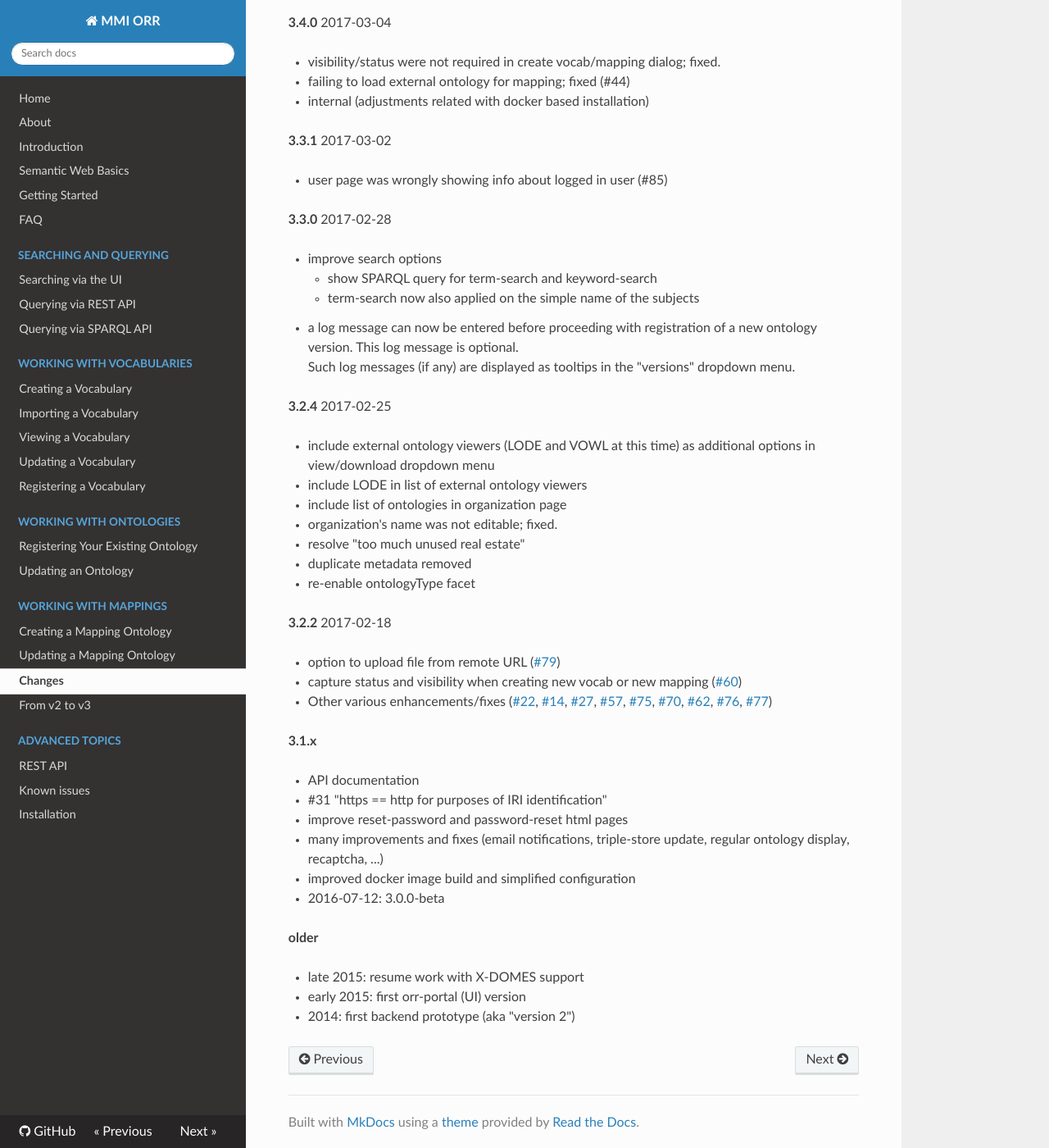
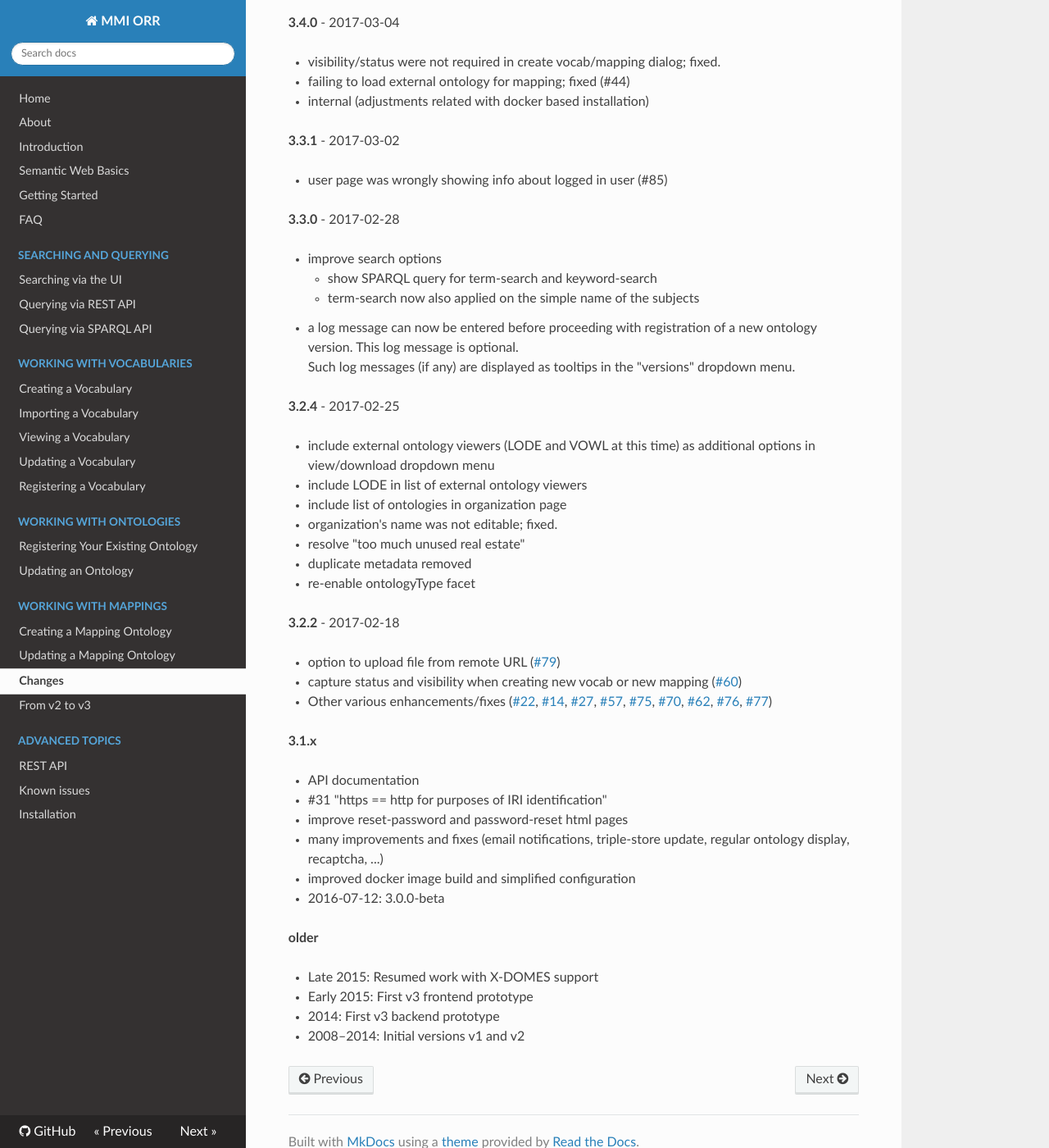
Before and after one commit to mmisw/mmiorr-docs, an MkDocs documentation site: the page built from docs/changes.md, in a window 1280 px wide and 1400 px high, scrolled down 1121 px. Shown: the whole window at 82% size. Built offline with MkDocs 1.6.1, drawn with Linux system fonts in a browser that asks for light colours; nearby versions of some CDN libraries; old or Windows-style settings are respelled for this version of MkDocs; some of the changed text lies outside the part shown.

Commit message:
a minor correction in older history notes

```diff
--- a/docs/changes.md
+++ b/docs/changes.md
@@ -4,58 +4,58 @@
 
 **Noteworthy**
 
-**3.6.3** 2017-06-06
+**3.6.3** - 2017-06-06
 
 - REST API: adjustments in `GET /term` operation
 - Front-end application should now load faster in the browser ([orr-portal#111](https://github.com/mmisw/orr-portal/issues/111)).
   (In general, [optimization had deliberately not been a main concern](http://wiki.c2.com/?PrematureOptimization).)
 
-**3.6.2** 2017-06-03
+**3.6.2** - 2017-06-03
 
 - REST API addition: Simplified semantic search queries against the triple store
  ([orr-ont#50](https://github.com/mmisw/orr-ont/issues/50))
 
-**3.6.0** 2017-05-31
+**3.6.0** - 2017-05-31
 
 - General support for IRIs (both backend and frontend), with many adjustments in relevant
   parameters, UI widgets and messages, and documentation.
   ([orr-ont#32](https://github.com/mmisw/orr-ont/issues/32),
   [orr-portal#48](https://github.com/mmisw/orr-portal/issues/48))
 
-**3.5.1** 2017-05-29
+**3.5.1** - 2017-05-29
 
 - "fully-hosted filter should consider https and http" - fixed ([#109](https://github.com/mmisw/orr-portal/issues/109))
 
-**3.5.0** 2017-05-29
+**3.5.0** - 2017-05-29
 
 - upgrade of underlying Jena library to 3.3.0
   ([orr-ont#45](https://github.com/mmisw/orr-ont/issues/45))
 - adjustments in user account creation
 - include additional details in email notifications regarding ontology registration
 
-**3.4.3** 2017-04-13
+**3.4.3** - 2017-04-13
 
 - New option in CSV import to indicate that all columns are properties (and values) along
   with mechanism to determine the unique identifiers for the terms
   ([#101](https://github.com/mmisw/orr-portal/issues/101)).
 
-**3.4.1** 2017-03-07
+**3.4.1** - 2017-03-07
 
 - various LOD adjustments/fixes (term page, keyword-search, term-search, regular ontology view)
 - create vocab/mapping dialog stays open when user navigates back in browser; fixed (#97)
 - include list of ontologies in user page (those owned by ~username -- not as submitter)
 
-**3.4.0** 2017-03-04
+**3.4.0** - 2017-03-04
 
 - visibility/status were not required in create vocab/mapping dialog; fixed.
 - failing to load external ontology for mapping; fixed (#44)
 - internal (adjustments related with docker based installation)
 
-**3.3.1** 2017-03-02
+**3.3.1** - 2017-03-02
 
 - user page was wrongly showing info about logged in user (#85)
 
-**3.3.0** 2017-02-28
+**3.3.0** - 2017-02-28
 
 - improve search options
     - show SPARQL query for term-search and keyword-search
@@ -64,7 +64,7 @@
   a new ontology version. This log message is optional.
   Such log messages (if any) are displayed as tooltips in the "versions" dropdown menu.
 
-**3.2.4** 2017-02-25
+**3.2.4** - 2017-02-25
 
 - include external ontology viewers (LODE and VOWL at this time) as additional options in view/download dropdown menu
 - include LODE in list of external ontology viewers
@@ -74,7 +74,7 @@
 - duplicate metadata removed
 - re-enable ontologyType facet
 
-**3.2.2** 2017-02-18
+**3.2.2** - 2017-02-18
 
 - option to upload file from remote URL ([#79](https://github.com/mmisw/orr-portal/issues/79))
 - capture status and visibility when creating new vocab or new mapping ([#60](https://github.com/mmisw/orr-portal/issues/60))
@@ -102,6 +102,7 @@
 
 **older**
 
-- late 2015: resume work with X-DOMES support
-- early 2015: first orr-portal (UI) version
-- 2014: first backend prototype (aka "version 2")
+- Late 2015: Resumed work with X-DOMES support
+- Early 2015: First v3 frontend prototype
+- 2014: First v3 backend prototype
+- 2008–2014: Initial versions v1 and v2
```
